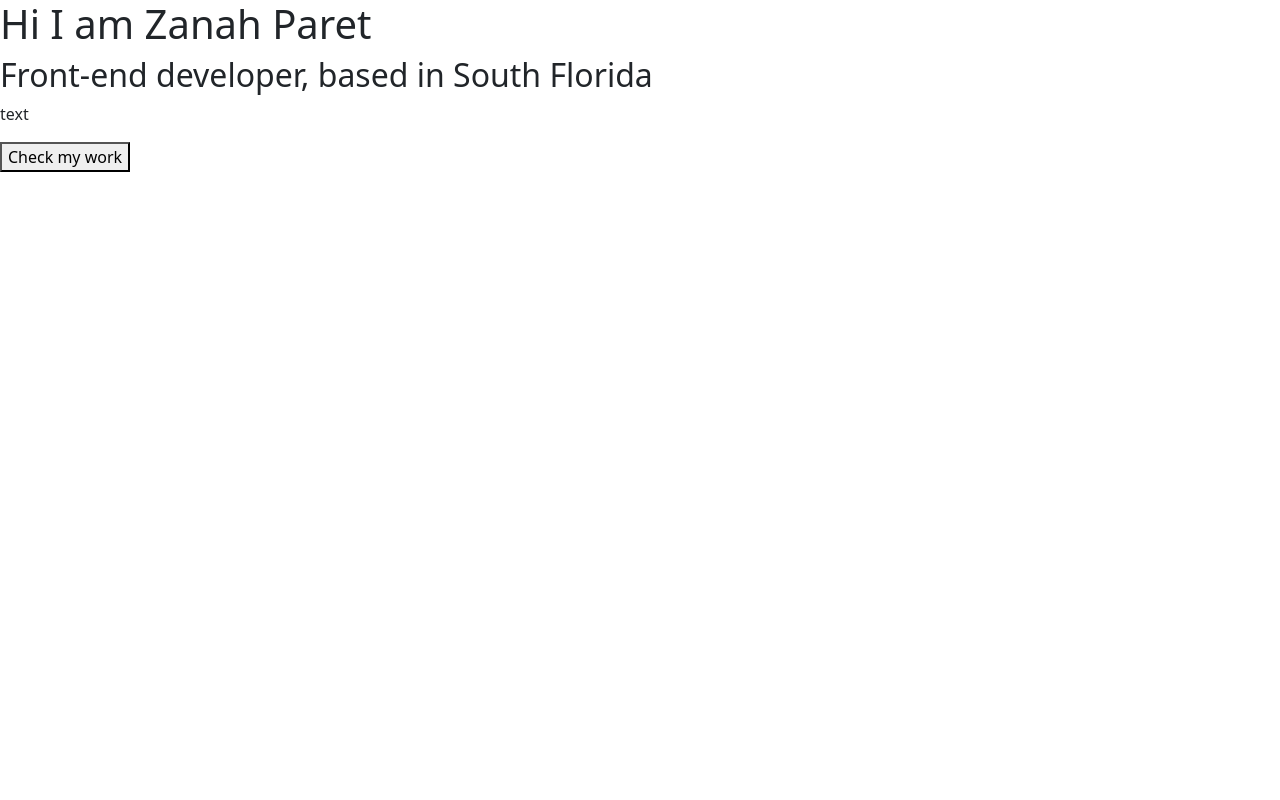
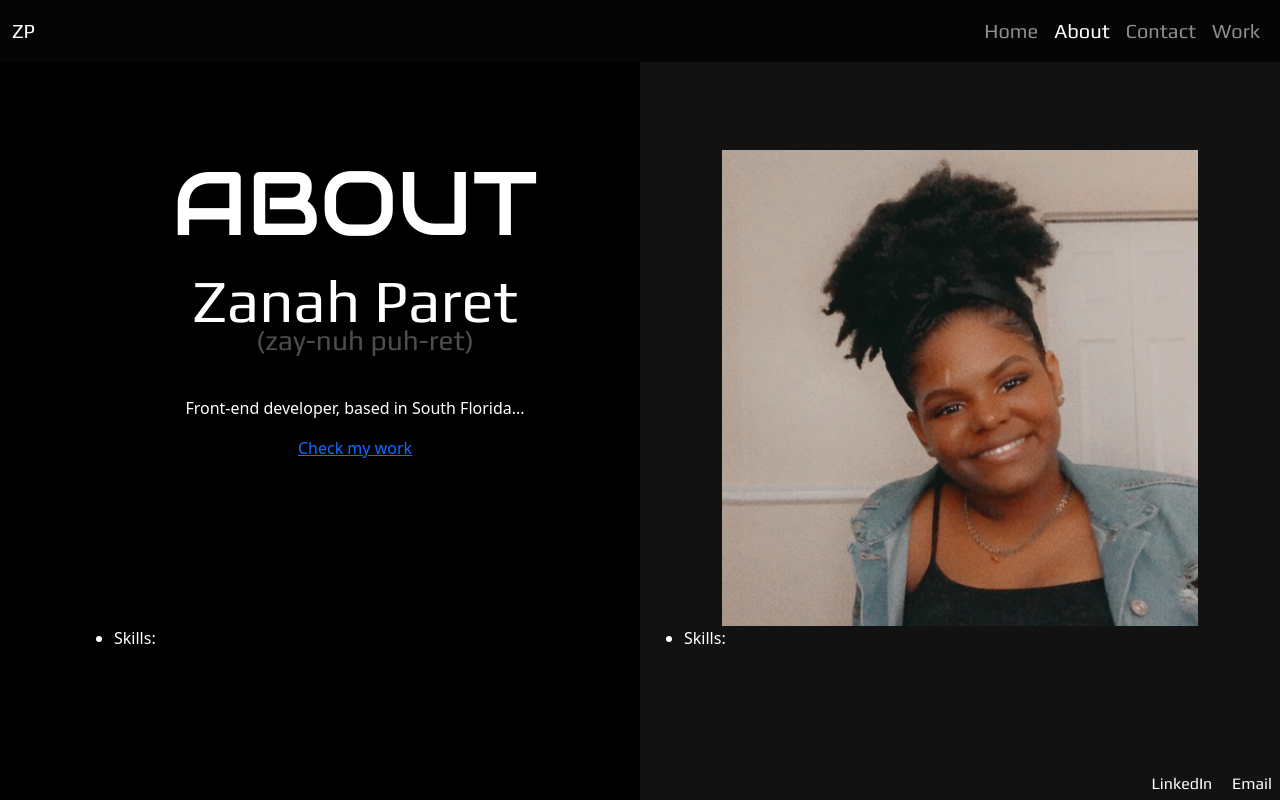
Before and after one commit to zanahp/portfolio, a plain HTML site: page about.html in a window 1280 px wide. Drawn offline with nearby package versions, Linux system fonts and the light colour scheme.

Commit message:
added navbar and created some CSS for about page

```diff
--- a/about.html
+++ b/about.html
@@ -15,11 +15,61 @@
   <link rel="stylesheet" href="/styles/portfolio.css" />
 </head>
 <body>
+  <nav class="navbar navbar-expand-lg navbar-dark bg-darker fixed-top">
+    <div class="container-fluid">
+      <a class="navbar-brand" href="/">ZP</a>
+      <button class="navbar-toggler collapsed" type="button" data-bs-toggle="collapse" data-bs-target="#navbarNav"
+        aria-controls="navbarNav" aria-expanded="false" aria-label="Toggle navigation">
+        <span class="navbar-toggler-icon"></span>
+      </button>
+      <div class="navbar-collapse collapse justify-content-end" id="navbarNav">
+        <ul class="navbar-nav">
+          <li class="nav-item">
+            <a class="nav-link" aria-current="page" href="/" title="Home">Home</a>
+          </li>
+          <li class="nav-item">
+            <a class="nav-link active" href="about.html" title="About Zanah">About</a>
+          </li>
+          <li class="nav-item">
+            <a class="nav-link" href="#" title="Contact Zanah">Contact</a>
+          </li>
+          <li class="nav-item">
+            <a class="nav-link" href="#" title="Zanah's work">Work</a>
+          </li>
+        </ul>
+      </div>
+    </div>
+  </nav>
   <div class="about-page">
-    <h1>Hi I am Zanah Paret</h1>
-    <h2>Front-end developer, based in South Florida</h2>
-    <p>text</p>
-    <button>Check my work</button>
-    <img>
+    <div class="container">
+      <div class="row">
+        <div class="col headers">
+          <h1>ABOUT</h1>
+          <h2>Zanah Paret</h2>
+          <h3>(zay-nuh puh-ret)</h3>
+          <p>Front-end developer, based in South Florida...</p>
+          <a href="#">Check my work</a>
+        </div>
+        <div class="col">
+          <img class="headshot img-fluid center" src="/images/headshot.JPG" alt="headshot"/>
+        </div>
+      </div>
+      <div class="row">
+        <div class="col">
+          <ul>
+            <li>Skills:</li>
+          </ul>
+        </div>
+        <div class="col">
+          <ul>
+            <li>Skills:</li>
+          </ul>
+        </div>
+      </div>
+    </div>
   </div>
+  <footer class="fixed-bottom fixed-end pb-1 pe-2 d-none d-sm-block">
+    <a class="footer-links me-2" target="blank" href="https://www.linkedin.com/in/zanah-paret/">LinkedIn</a>
+    <a class="footer-links ms-2" href="mailto:zparet@yahoo.com">Email</a>
+  </footer>
 </body>
--- a/styles/portfolio.css
+++ b/styles/portfolio.css
@@ -3,17 +3,11 @@
   --secondary-heading-font: "Play", sans-serif;
 }
 
-.hero body {
+body {
   background-image: url("/images/background-color-block.png");
   background-position: center;
+  color: white;
 }
-
-.hero-body {
-  color: white;
-  padding: 290px 0;
-  text-align: center;
-}
-
 nav {
   font-family: var(--secondary-heading-font);
   font-size: 20px;
@@ -21,14 +15,25 @@ nav {
 .bg-darker {
   background-color: rgb(05, 05, 05);
 }
+footer {
+  font-family: var(--secondary-heading-font);
+  text-align: end;
+}
+.footer-links {
+  color: white;
+  text-decoration: none;
+}
 
+.hero {
+  padding: 290px 0;
+  text-align: center;
+}
 .hero h1 {
   font-family: var(--primary-heading-font);
   font-size: 100px;
   line-height: 90px;
   padding-top: 20px;
 }
-
 .hero h2 {
   font-family: "Play", sans-serif;
   font-size: 40px;
@@ -36,14 +41,30 @@ nav {
   opacity: 30%;
 }
 
-footer {
+.about-page {
+  padding-top: 150px;
+}
+.headers {
+  text-align: center;
+}
+.about-page h1 {
+  font-family: var(--primary-heading-font);
+  font-size: 90px;
+  padding-bottom: 20px;
+}
+.about-page h2 {
   font-family: var(--secondary-heading-font);
-  text-align: end;
+  font-size: 60px;
+  line-height: 30px;
 }
-
-.footer-links {
-  color: white;
-  text-decoration: none;
+.about-page h3 {
+  font-family: var(--secondary-heading-font);
+  opacity: 30%;
+  padding: 0 0 30px 20px;
+}
+.headshot {
+  display: block;
+  padding-left: 70px;
 }
 
 @media (max-width: 576px) {
@@ -52,7 +73,6 @@ footer {
     line-height: 70px;
   }
 }
-
 @media (max-width: 374px) {
   .hero h1 {
     font-size: 60px;
```
Also changed, not shown: index.html (+1 -2 lines), images/headshot.JPG (added), 1 other file.
